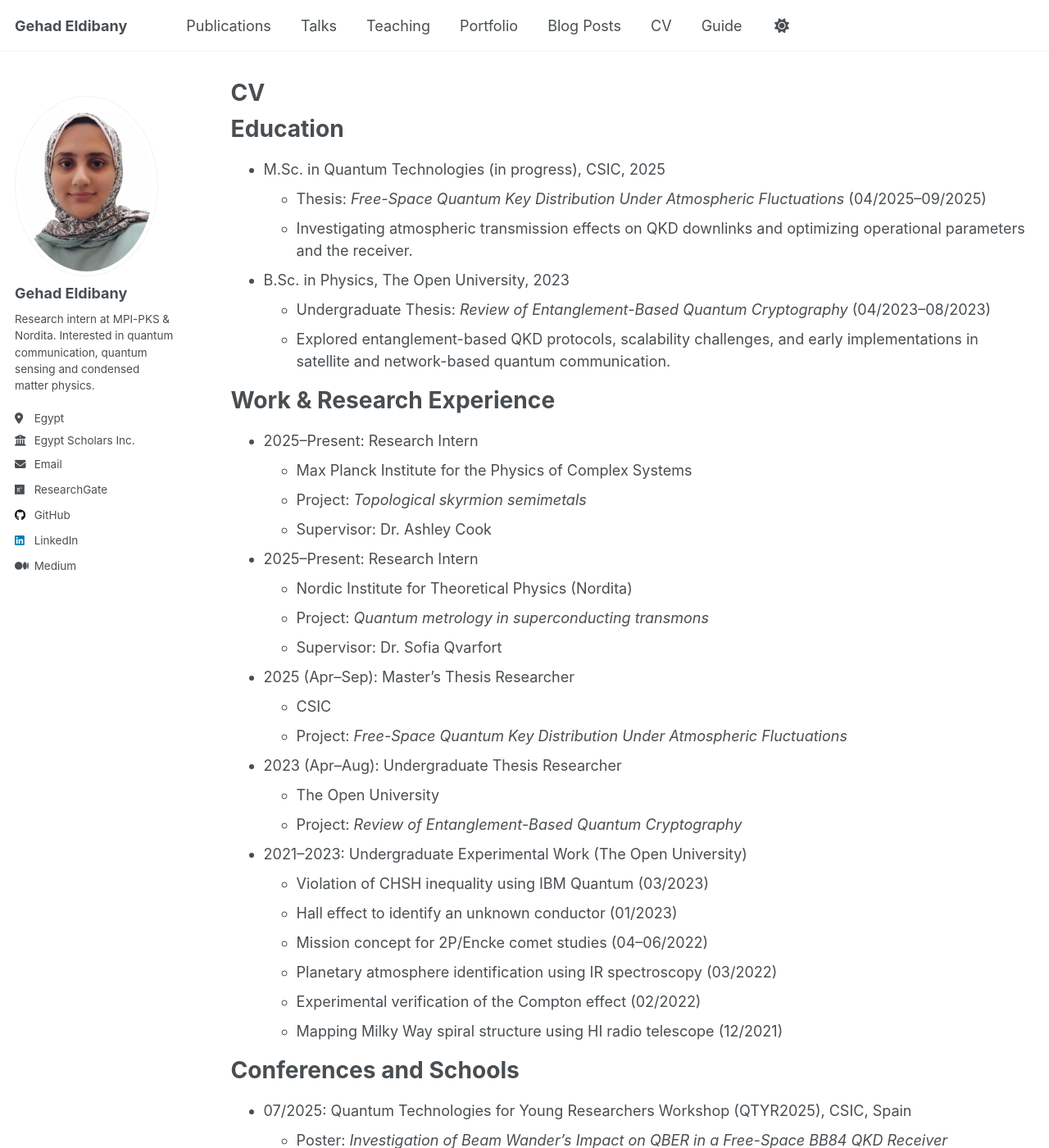
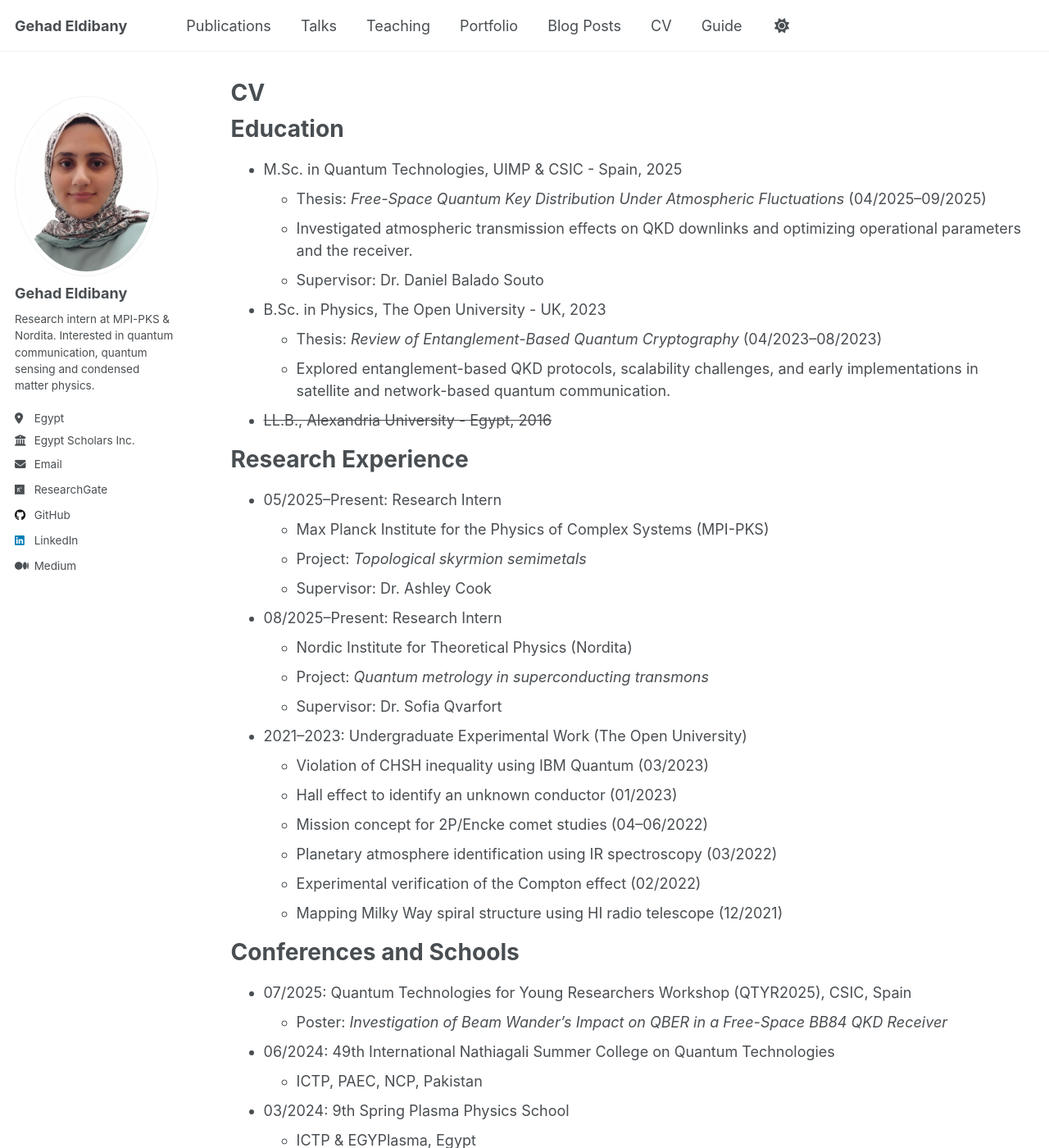
Before and after one commit to gehadibany/gehadibany.github.io, a Jekyll site: the page built from _pages/cv.md, in a window 1280 px wide and 1400 px high. Shown: the whole window at 82% size. Built offline with Jekyll 4.4.1, drawn with Linux system fonts in a browser that asks for light colours; a script that is not in the unit is left out.

Commit message:
CV updated

```diff
--- a/_pages/cv.md
+++ b/_pages/cv.md
@@ -11,33 +11,29 @@
 
 Education
 ======
-* M.Sc. in Quantum Technologies (in progress), CSIC, 2025
+* M.Sc. in Quantum Technologies, UIMP & CSIC - Spain, 2025
   * Thesis: *Free-Space Quantum Key Distribution Under Atmospheric Fluctuations* (04/2025–09/2025)
-  * Investigating atmospheric transmission effects on QKD downlinks and optimizing operational parameters and the receiver.
+  * Investigated atmospheric transmission effects on QKD downlinks and optimizing operational parameters and the receiver.
+  * Supervisor: Dr. Daniel Balado Souto
 
-* B.Sc. in Physics, The Open University, 2023
-  * Undergraduate Thesis: *Review of Entanglement-Based Quantum Cryptography* (04/2023–08/2023)
+* B.Sc. in Physics, The Open University - UK, 2023
+  * Thesis: *Review of Entanglement-Based Quantum Cryptography* (04/2023–08/2023)
   * Explored entanglement-based QKD protocols, scalability challenges, and early implementations in satellite and network-based quantum communication.
 
-Work & Research Experience
+* ~~LL.B., Alexandria University - Egypt, 2016~~
+
+
+Research Experience
 ======
-* 2025–Present: Research Intern
-  * Max Planck Institute for the Physics of Complex Systems
+* 05/2025–Present: Research Intern
+  * Max Planck Institute for the Physics of Complex Systems (MPI-PKS)
   * Project: *Topological skyrmion semimetals*
   * Supervisor: Dr. Ashley Cook
 
-* 2025–Present: Research Intern
+* 08/2025–Present: Research Intern
   * Nordic Institute for Theoretical Physics (Nordita)
   * Project: *Quantum metrology in superconducting transmons*
   * Supervisor: Dr. Sofia Qvarfort
-
-* 2025 (Apr–Sep): Master’s Thesis Researcher
-  * CSIC
-  * Project: *Free-Space Quantum Key Distribution Under Atmospheric Fluctuations*
-
-* 2023 (Apr–Aug): Undergraduate Thesis Researcher
-  * The Open University
-  * Project: *Review of Entanglement-Based Quantum Cryptography*
 
 * 2021–2023: Undergraduate Experimental Work (The Open University)
   * Violation of CHSH inequality using IBM Quantum (03/2023)
```
